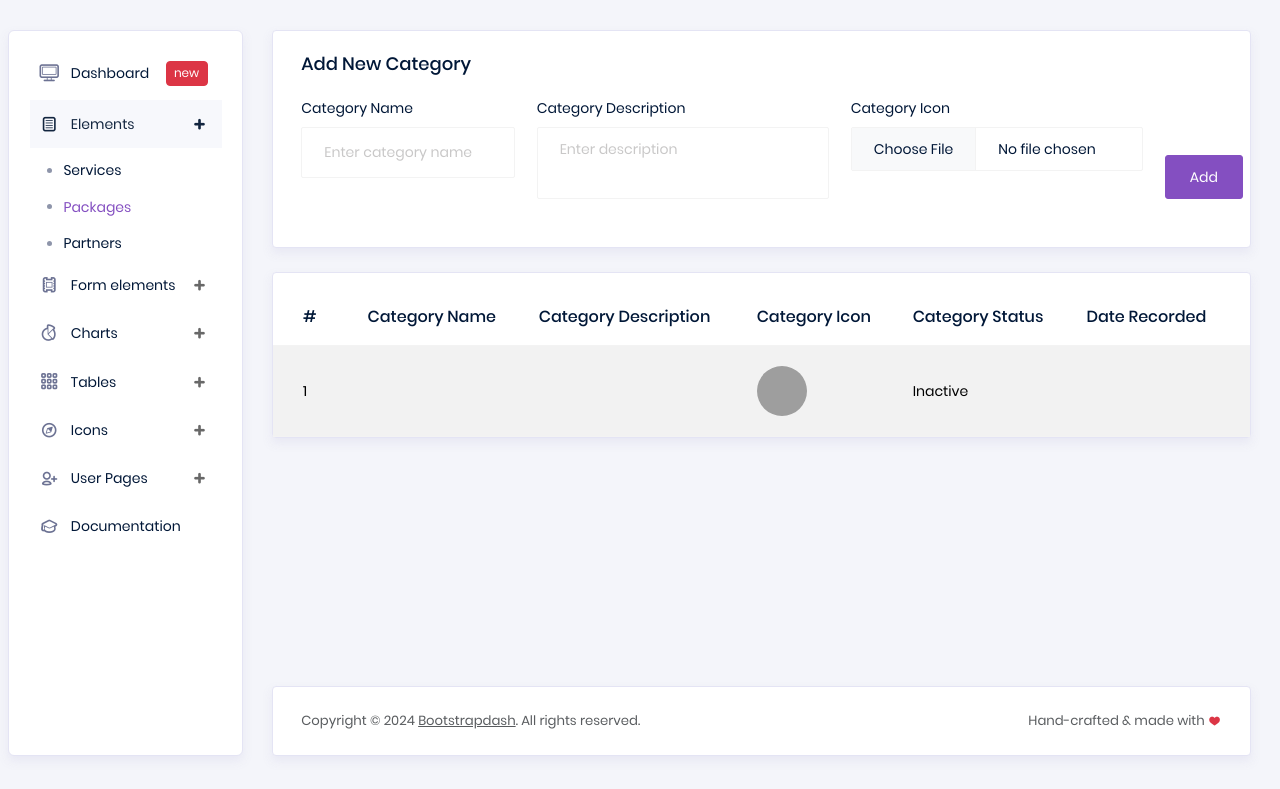
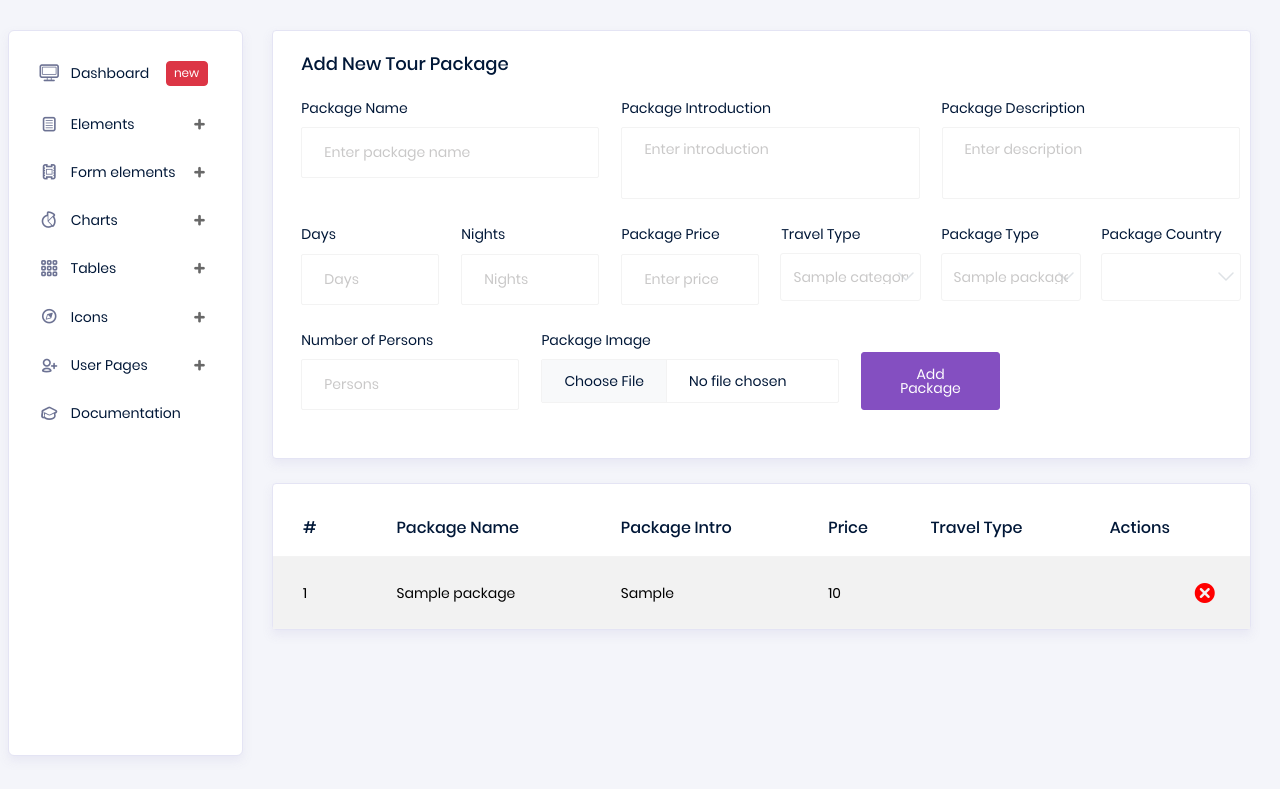
Before and after one commit to IGIHOZO/5starvacationafrica, a PHP site: page /admin/packages.php in a window 1280 px wide. Shown: the part 139-928 px from the top of the page. Run offline with PHP 8.4, Linux system fonts and the light colour scheme; a user stored in the database is signed in; tables that the repository leaves empty or names only in its code hold one stand-in row (values such as "Sample post"); data that the repository does not hold is empty; grey boxes are pictures that could not be loaded.

Commit message:
Record and Display the Packages

```diff
--- a/admin/packages.php
+++ b/admin/packages.php
@@ -1,5 +1,6 @@
 <?php
 require("lib/header.php");
+
 if (!isset($_SESSION['loggedin'])) {
     echo "<script>window.location='../../logout.php';</script>";
 }
@@ -9,44 +10,61 @@
 $responseMessage = '';
 
 if ($_SERVER['REQUEST_METHOD'] == 'POST') {
-    $categoryName = $_POST['categoryName'] ?? '';
-    $categoryDescription = $_POST['categoryDescription'] ?? '';
-    $categoryStatus = 1 ?? 0;
+    $packageName = $_POST['packageName'] ?? '';
+    $packageIntro = $_POST['packageIntro'] ?? '';
+    $packageDesc = $_POST['packageDesc'] ?? '';
+    $days = $_POST['days'] ?? 0;
+    $nights = $_POST['nights'] ?? 0;
+    $price = $_POST['price'] ?? 0;
+    $travelType = $_POST['travelType'] ?? 0;  // travel_type from tour_categories
+    $packageType = $_POST['packageType'] ?? 0; // package_type from tour_Packages
+    $countryId = $_POST['countryId'] ?? 0;
+    $numPersons = $_POST['numPersons'] ?? 0;
+    $status = 1;  // Active by default
     $dateCreated = date("Y-m-d H:i:s");
 
-    $iconPath = null;
-
-    if (isset($_FILES['categoryIcon']) && $_FILES['categoryIcon']['error'] == UPLOAD_ERR_OK) {
-        $uploadsDir = "../img/images/categorys/";
+    // Handle image upload
+    $imagePath = null;
+    if (isset($_FILES['packageImage']) && $_FILES['packageImage']['error'] == UPLOAD_ERR_OK) {
+        $uploadsDir = "../img/images/Packages/";
         if (!is_dir($uploadsDir)) {
             mkdir($uploadsDir, 0777, true);
         }
 
-        $iconTmpName = $_FILES['categoryIcon']['tmp_name'];
-        $iconName = time() . "_" . uniqid();
-        $iconPath = $uploadsDir . $iconName;
+        $imageTmpName = $_FILES['packageImage']['tmp_name'];
+        $imageName = time() . "_" . uniqid();
+        $imagePath = $uploadsDir . $imageName;
 
-        if (!move_uploaded_file($iconTmpName, $iconPath)) {
-            $iconPath = null;
+        if (!move_uploaded_file($imageTmpName, $imagePath)) {
+            $imagePath = null;
         }
     }
 
-    $stmt = $con->prepare("INSERT INTO Categorys (CategoryName, CategoryDescription, CategoryIcon, CategoryStatus, DateCreated) VALUES (:name, :description, :icon, :status, :created)");
-    $stmt->bindParam(':name', $categoryName);
-    $stmt->bindParam(':description', $categoryDescription);
-    $stmt->bindParam(':icon', $iconName);
-    $stmt->bindParam(':status', $categoryStatus, PDO::PARAM_INT);
-    $stmt->bindParam(':created', $dateCreated);
+    // Insert into Packages table
+    $stmt = $con->prepare("INSERT INTO Packages (name, intro, description, days, nights, price, travel_type, package_type, country_id, num_persons, image, status, created_at)
+                          VALUES (:name, :intro, :desc, :days, :nights, :price, :travel_type, :package_type, :country_id, :num_persons, :image, :status, :created_at)");
+
+    $stmt->bindParam(':name', $packageName);
+    $stmt->bindParam(':intro', $packageIntro);
+    $stmt->bindParam(':desc', $packageDesc);
+    $stmt->bindParam(':days', $days, PDO::PARAM_INT);
+    $stmt->bindParam(':nights', $nights, PDO::PARAM_INT);
+    $stmt->bindParam(':price', $price);
+    $stmt->bindParam(':travel_type', $travelType, PDO::PARAM_INT);
+    $stmt->bindParam(':package_type', $packageType, PDO::PARAM_INT);
+    $stmt->bindParam(':country_id', $countryId, PDO::PARAM_INT);
+    $stmt->bindParam(':num_persons', $numPersons, PDO::PARAM_INT);
+    $stmt->bindParam(':image', $imagePath);
+    $stmt->bindParam(':status', $status, PDO::PARAM_INT);
+    $stmt->bindParam(':created_at', $dateCreated);
 
     if ($stmt->execute()) {
-        $_SESSION['responseMessage'] = '<div class="alert alert-success">Category successfully added!</div>';
+        $_SESSION['responseMessage'] = '<div class="alert alert-success">Tour package successfully added!</div>';
     } else {
-        $_SESSION['responseMessage'] = '<div class="alert alert-danger">Failed to add category.</div>';
+        $_SESSION['responseMessage'] = '<div class="alert alert-danger">Failed to add tour package.</div>';
     }
 
     echo "<script>window.location = '{$_SERVER['PHP_SELF']}';</script>";
-
-
     exit;
 }
 
@@ -62,24 +80,78 @@
             <div class="col-md-12">
                 <div class="card">
                     <div class="card-body">
-                        <h4 class="card-title">Add New Category</h4>
+                        <h4 class="card-title">Add New Tour Package</h4>
                         <?php if (!empty($responseMessage)) echo $responseMessage; ?>
-                        <form method="post" enctype="multipart/form-data">
+                        <form method="post" enctype="multipart/form-data" style="width:102%">
                             <div class="form-row row">
-                                <div class="form-group col-md-3">
-                                    <label for="categoryName">Category Name</label>
-                                    <input type="text" class="form-control" id="categoryName" name="categoryName" placeholder="Enter category name" required>
+                                <div class="form-group col-md-4">
+                                    <label for="packageName">Package Name</label>
+                                    <input type="text" class="form-control" id="packageName" name="packageName" placeholder="Enter package name" required>
                                 </div>
                                 <div class="form-group col-md-4">
-                                    <label for="categoryDescription">Category Description</label>
-                                    <textarea class="form-control" id="categoryDescription" name="categoryDescription" rows="3" placeholder="Enter description" required></textarea>
+                                    <label for="packageIntro">Package Introduction</label>
+                                    <textarea class="form-control" id="packageIntro" name="packageIntro" rows="3" placeholder="Enter introduction" required></textarea>
                                 </div>
                                 <div class="form-group col-md-4">
-                                    <label for="categoryIcon">Category Icon</label>
-                                    <input type="file" class="form-control" id="categoryIcon" name="categoryIcon" accept="image/*" required>
+                                    <label for="packageDesc">Package Description</label>
+                                    <textarea class="form-control" id="packageDesc" name="packageDesc" rows="3" placeholder="Enter description" required></textarea>
                                 </div>
-                                <div class="form-group col-md-1 d-flex align-items-end">
-                                    <button type="submit" class="btn btn-primary">Add</button>
+                                <div class="form-group col-md-2">
+                                    <label for="days">Days</label>
+                                    <input type="number" class="form-control" id="days" name="days" placeholder="Days" required>
+                                </div>
+                                <div class="form-group col-md-2">
+                                    <label for="nights">Nights</label>
+                                    <input type="number" class="form-control" id="nights" name="nights" placeholder="Nights" required>
+                                </div>
+                                <div class="form-group col-md-2">
+                                    <label for="price">Package Price</label>
+                                    <input type="number" class="form-control" id="price" name="price" placeholder="Enter price" required>
+                                </div>
+                                <div class="form-group col-md-2">
+                                    <label for="travelType">Travel Type</label>
+                                    <select class="form-control" id="travelType" name="travelType" required>
+                                        <?php
+                                        // Fetch from tour_categories
+                                        $categories = $con->query("SELECT * FROM tour_categories ORDER BY name ASC");
+                                        while ($row = $categories->fetch(PDO::FETCH_ASSOC)) {
+                                            echo "<option value='{$row['id']}'>{$row['name']}</option>";
+                                        }
+                                        ?>
+                                    </select>
+                                </div>
+                                <div class="form-group col-md-2">
+                                    <label for="packageType">Package Type</label>
+                                    <select class="form-control" id="packageType" name="packageType" required>
+                                        <?php
+                                        $Packages = $con->query("SELECT * FROM tour_packages ORDER BY name ASC");
+                                        while ($row = $Packages->fetch(PDO::FETCH_ASSOC)) {
+                                            echo "<option value='{$row['id']}'>{$row['name']}</option>";
+                                        }
+                                        ?>
+                                    </select>
+                                </div>
+                                <div class="form-group col-md-2">
+                                    <label for="countryId">Package Country</label>
+                                    <select class="form-control" id="countryId" name="countryId" required>
+                                        <?php
+                                        $countries = $con->query("SELECT * FROM countries WHERE active = 1 ORDER BY country_name ASC");
+                                        while ($row = $countries->fetch(PDO::FETCH_ASSOC)) {
+                                            echo "<option value='{$row['country_id']}'>{$row['country_name']}</option>";
+                                        }
+                                        ?>
+                                    </select>
+                                </div>
+                                <div class="form-group col-md-3">
+                                    <label for="numPersons">Number of Persons</label>
+                                    <input type="number" class="form-control" id="numPersons" name="numPersons" placeholder="Persons" required>
+                                </div>
+                                <div class="form-group col-md-4">
+                                    <label for="packageImage">Package Image</label>
+                                    <input type="file" class="form-control" id="packageImage" name="packageImage" accept="image/*" required>
+                                </div>
+                                <div class="form-group col-md-2 d-flex align-items-end">
+                                    <button type="submit" class="btn btn-primary">Add Package</button>
                                 </div>
                             </div>
                         </form>
@@ -91,28 +163,33 @@
                             <thead>
                                 <tr>
                                     <th>#</th>
-                                    <th>Category Name</th>
-                                    <th>Category Description</th>
-                                    <th>Category Icon</th>
-                                    <th>Category Status</th>
-                                    <th>Date Recorded</th>
+                                    <th>Package Name</th>
+                                    <th>Package Intro</th>
+                                    <th>Price</th>
+                                    <th>Travel Type</th>
+                                    <th>Actions</th>
                                 </tr>
                             </thead>
                             <tbody>
                                 <?php
-                                $cnt = 1;
-                                $stmt = $con->query("SELECT * FROM Categorys ORDER BY DateCreated DESC");
+                                // Display added Packages
+                                $stmt = $con->query("SELECT * FROM Packages ORDER BY package_id DESC");
+                                $index = 1;
                                 while ($row = $stmt->fetch(PDO::FETCH_ASSOC)) {
-                                    $status = $row['CategoryStatus'] == 1 ? 'Active' : 'Inactive';
+                                    $categoryQuery = $con->prepare("SELECT name FROM tour_categories WHERE id = :category_id");
+                                    $categoryQuery->execute(['category_id' => $row['travel_type']]);
+                                    $category = $categoryQuery->fetch(PDO::FETCH_ASSOC);
+                                    $id = $row['package_id'];
                                     echo "<tr>
-                                            <td>{$cnt}</td>
-                                            <td>{$row['CategoryName']}</td>
-                                            <td>{$row['CategoryDescription']}</td>
-                                            <td><img src='../img/images/categorys/{$row['CategoryIcon']}' alt='icon' style='width: 50px; height: 50px;'></td>
-                                            <td>{$status}</td>
-                                            <td>{$row['DateCreated']}</td>
-                                          </tr>";
-                                          $cnt++;
+                                            <td>{$index}</td>
+                                            <td>{$row['name']}</td>
+                                            <td>{$row['intro']}</td>
+                                            <td>{$row['price']}</td>
+                                            <td>{$category['name']}</td>
+                                            <td><a href='delete-package.php?id=$id' style='text-decoration:none;color:#F00;font-size:30px;float:right'><i class='typcn typcn-delete'></i></a></td>
+
+                                        </tr>";
+                                    $index++;
                                 }
                                 ?>
                             </tbody>
@@ -122,39 +199,8 @@
             </div>
         </div>
     </div>
-    <footer class="footer">
-        <div class="card">
-            <div class="card-body">
-                <div class="d-sm-flex justify-content-center justify-content-sm-between">
-                    <span class="text-muted text-center text-sm-left d-block d-sm-inline-block">Copyright © 2024 <a href="https://www.bootstrapdash.com/" class="text-muted" target="_blank">Bootstrapdash</a>. All rights reserved.</span>
-                    <span class="float-none float-sm-right d-block mt-1 mt-sm-0 text-center text-muted">Hand-crafted & made with <i class="typcn typcn-heart-full-outline text-danger"></i></span>
-                </div>
-            </div>
-        </div>
-    </footer>
 </div>
 
-<script src="assets/vendors/js/vendor.bundle.base.js"></script>
-<script src="assets/vendors/chart.js/chart.umd.js"></script>
-<script src="assets/js/jquery.cookie.js"></script>
-<script src="assets/js/off-canvas.js"></script>
-<script src="assets/js/hoverable-collapse.js"></script>
-<script src="assets/js/template.js"></script>
-<script src="assets/js/settings.js"></script>
-<script src="assets/js/todolist.js"></script>
-<script src="assets/js/dashboard.js"></script>
-</body>
-</html>
-
-
-<script src="assets/vendors/js/vendor.bundle.base.js"></script>
-<script src="assets/vendors/chart.js/chart.umd.js"></script>
-<script src="assets/js/jquery.cookie.js"></script>
-<script src="assets/js/off-canvas.js"></script>
-<script src="assets/js/hoverable-collapse.js"></script>
-<script src="assets/js/template.js"></script>
-<script src="assets/js/settings.js"></script>
-<script src="assets/js/todolist.js"></script>
-<script src="assets/js/dashboard.js"></script>
-</body>
-</html>
+<?php
+// require("../lib/footer.php");
+?>
```
Also changed, not shown: admin/delete-package.php (added, +33 -0 lines).
